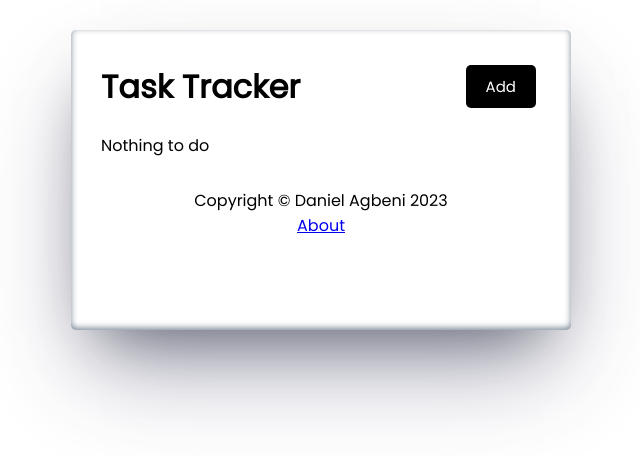
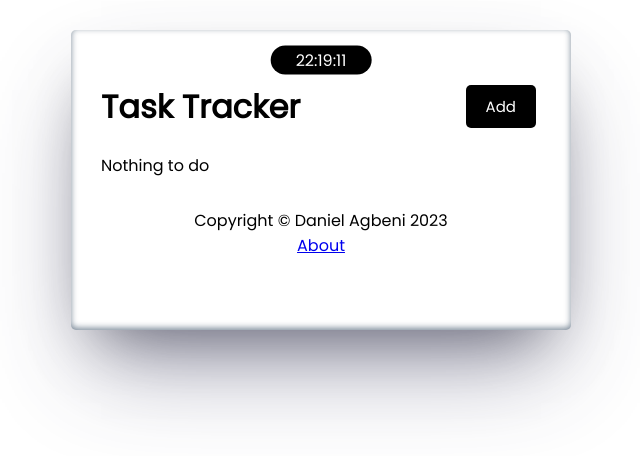
Before and after one commit to DanielAgbeni/My-Todo, a React (Vite) app: page / in a window 1280 px wide. Shown: the top 456 px of the page, without its empty margins (319-959 px from the left). Built offline with nearby package versions, Linux system fonts and the light colour scheme.

Commit message:
Added Time

```diff
--- a/src/App.jsx
+++ b/src/App.jsx
@@ -6,6 +6,7 @@ import Header from './components/Header'
 import Form from './components/Form'
 import Footer from './components/Footer'
 import About from './components/About'
+import Time from './Time'
 
 function App() {
 	const [showTask, setShowTask] = useState(false)
@@ -70,6 +71,7 @@ function App() {
 	return (
 		<Router>
 			<div className='container'>
+				<Time />
 				<Header onAdd={() => setShowTask(!showTask)} showAdd={showTask} />
 
 				<Routes>
--- /dev/null
+++ b/src/Time.jsx
@@ -0,0 +1,31 @@
+/** @format */
+
+import React, { useState, useEffect } from 'react'
+
+const Time = () => {
+	const [watch, setWatch] = useState('')
+
+	useEffect(() => {
+		const intervalId = setInterval(() => {
+			const now = new Date()
+			const hr = now.getHours()
+			const min = now.getMinutes()
+			const sec = now.getSeconds()
+			setWatch(
+				`${hr < 10 ? '0' + hr : hr}:${min < 10 ? '0' + min : min}:${
+					sec < 10 ? '0' + sec : sec
+				}`
+			)
+		}, 1000)
+		return () => {
+			clearInterval(intervalId)
+		}
+	}, [])
+	return (
+		<div className='time-container'>
+			<p>{watch}</p>
+		</div>
+	)
+}
+
+export default Time
--- a/src/components/Header.jsx
+++ b/src/components/Header.jsx
@@ -6,6 +6,7 @@ const Header = (props) => {
 	return (
 		<div className='header'>
 			<h1>{[props.title]}</h1>
+
 			<Button
 				text={props.showAdd ? 'Close' : 'Add'}
 				color='green'
--- a/src/index.css
+++ b/src/index.css
@@ -24,12 +24,28 @@ body {
 		rgba(0, 0, 0, 0.5) 0px 30px 60px -30px,
 		rgba(10, 37, 64, 0.55) 0px -2px 6px 0px inset;
 }
+.time-container {
+	position: absolute;
+	left: 50%;
+	transform: translate(-50%, -50%);
+	text-align: center;
+	padding: 2px 25px;
+	border-radius: 6.666em;
+	margin-bottom: 10px;
+	cursor: pointer;
+	color: #fff;
+	background-color: #000;
+}
+.time-container:hover {
+	padding: 3px 28px;
+}
 
 .header {
 	display: flex;
 	justify-content: space-between;
 	align-items: center;
 	margin-bottom: 20px;
+	margin-top: 20px;
 }
 
 .btn {
```
